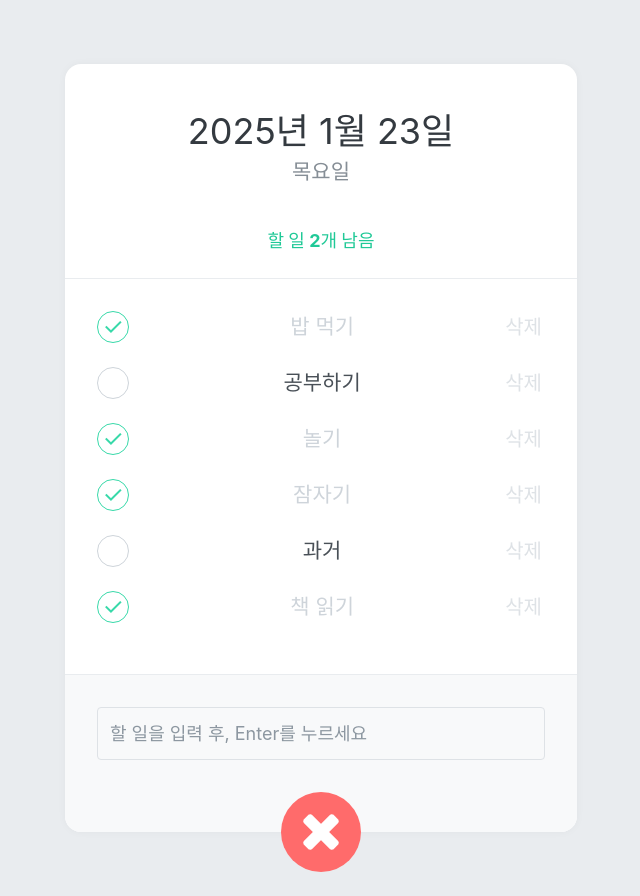
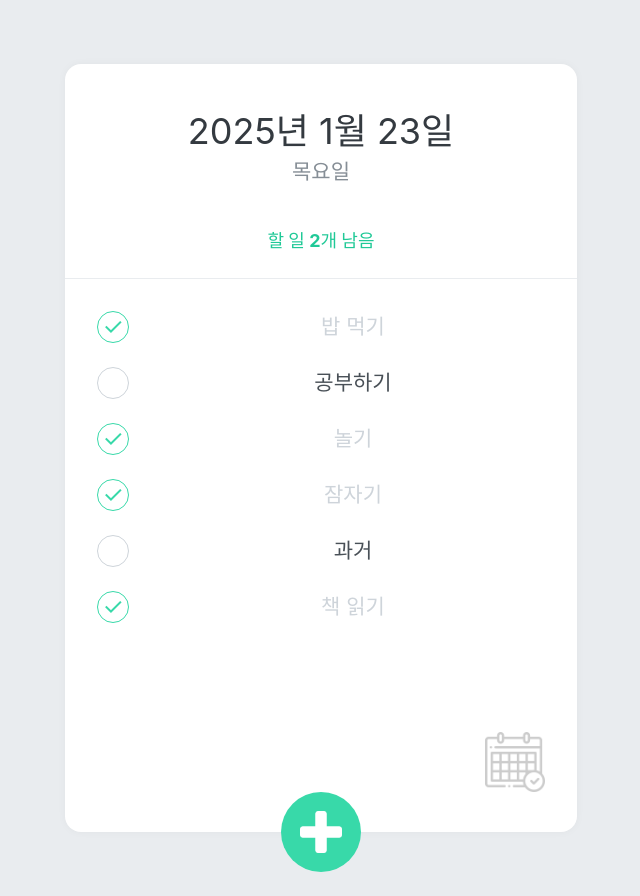
Before and after one commit to jsh6269/todo-list, a React (Vite) app: page / in a window 1280 px wide. Shown: the whole page, without its empty margins (319-959 px from the left). Built offline with nearby package versions, Linux system fonts and the light colour scheme.

Commit message:
after seminar week2
template for calendar

fix bugs

```diff
--- a/src/App.jsx
+++ b/src/App.jsx
@@ -1,5 +1,6 @@
 import "./App.css";
 import TodoTemplate from "./components/TodoTemplate";
+import Calendar from "./components/Calendar";
 import { BrowserRouter, Route, Routes } from "react-router-dom";
 
 function App() {
@@ -8,6 +9,7 @@ function App() {
       <div className="template-container">
         <Routes>
           <Route path="/" element={<TodoTemplate />} />
+          <Route path="/calendar" element={<Calendar />} />
         </Routes>
       </div>
     </BrowserRouter>
--- /dev/null
+++ b/src/components/Calendar/index.jsx
@@ -0,0 +1,20 @@
+import CheckListIcon from "../../assets/checklist.png";
+import DayModal from "../DayModal";
+
+import {
+  format,
+  startOfMonth,
+  endOfMonth,
+  startOfWeek,
+  endOfWeek,
+  add,
+  sub,
+  isSameMonth,
+  isSameDay,
+} from "date-fns";
+
+const Calendar = () => {
+  return <></>;
+};
+
+export default Calendar;
--- /dev/null
+++ b/src/components/DayModal/index.jsx
@@ -0,0 +1,7 @@
+import { format } from "date-fns";
+
+const DayModal = () => {
+  return <></>;
+};
+
+export default DayModal;
--- a/src/components/TodoCreate/index.jsx
+++ b/src/components/TodoCreate/index.jsx
@@ -1,15 +1,42 @@
+import { useState } from "react";
 import plus from "../../assets/plus.png";
 
-const TodoCreate = () => {
+const TodoCreate = ({ onCreate }) => {
+  const [open, setOpen] = useState(false);
+  const [text, setText] = useState("");
+
+  const handleTextInputChange = (e) => {
+    setText(e.target.value);
+  };
+  const handleSubmit = (e) => {
+    e.preventDefault();
+    if (text.trim()) {
+      onCreate(text);
+    }
+    setText("");
+    setOpen(false);
+  };
+  const handleCreateToggleButtonClick = () => {
+    setOpen((open) => !open);
+  };
   return (
     <>
-      <div className="absolute left-0 bottom-0 w-full z-5">
-        <form className="insert-form">
-          <input autoFocus placeholder="할 일을 입력 후, Enter를 누르세요" />
-        </form>
-      </div>
-
-      <button className={"circle-button button-open"}>
+      {open && (
+        <div className="absolute left-0 bottom-0 w-full z-5">
+          <form className="insert-form" onSubmit={handleSubmit}>
+            <input
+              autoFocus
+              placeholder="할 일을 입력 후, Enter를 누르세요"
+              onChange={handleTextInputChange}
+              value={text}
+            />
+          </form>
+        </div>
+      )}
+      <button
+        className={open ? "circle-button button-open" : "circle-button"}
+        onClick={handleCreateToggleButtonClick}
+      >
         <img src={plus} className="invert" />
       </button>
     </>
--- a/src/components/TodoItem/index.jsx
+++ b/src/components/TodoItem/index.jsx
@@ -1,13 +1,35 @@
-const TodoItem = ({ todo }) => {
-  const { id, text, done } = todo;
+import { useState } from "react";
+
+const TodoItem = ({ todo, onToggle, onRemove }) => {
+  const { text, done } = todo;
+  const [isRemoveIconVisible, setIsRemoveIconVisible] = useState(false);
+
+  const handleMouseOver = () => setIsRemoveIconVisible(true);
+  const handleMouseLeave = () => setIsRemoveIconVisible(false);
+  const handleCheckButtonClick = () => onToggle();
+
+  const handleDeleteButtonClick = () => onRemove();
 
   return (
-    <div className="flex items-center py-3">
-      <div className={done ? "check-circle circle-done" : "check-circle"}>
+    <div
+      className="flex items-center py-3"
+      onMouseOver={handleMouseOver}
+      onMouseLeave={handleMouseLeave}
+    >
+      <div
+        className={done ? "check-circle circle-done" : "check-circle"}
+        onClick={handleCheckButtonClick}
+      >
         {done ? "✓" : ""}
       </div>
       <div className={done ? "text text-done" : "text"}>{text}</div>
-      <div className={"remove-icon visible"}>삭제</div>
+      <div
+        className={"remove-icon"}
+        style={{ display: isRemoveIconVisible ? "initial" : "none" }}
+        onClick={handleDeleteButtonClick}
+      >
+        삭제
+      </div>
     </div>
   );
 };
--- a/src/components/TodoList/index.jsx
+++ b/src/components/TodoList/index.jsx
@@ -4,7 +4,12 @@ const TodoList = ({ todos, onToggle, onRemove }) => {
   return (
     <div className="flex-1 m-[20px_10px_62px_32px] overflow-y-auto">
       {todos.map((todo) => (
-        <TodoItem key={todo.id} todo={todo} />
+        <TodoItem
+          key={todo.id}
+          todo={todo}
+          onToggle={() => onToggle(todo.id)}
+          onRemove={() => onRemove(todo.id)}
+        />
       ))}
     </div>
   );
--- a/src/components/TodoTemplate/index.jsx
+++ b/src/components/TodoTemplate/index.jsx
@@ -2,15 +2,53 @@ import TodoList from "../TodoList";
 import TodoDummyData from "../../data/dummy.json";
 import TodoHead from "../TodoHead";
 import TodoCreate from "../TodoCreate";
+import { useEffect } from "react";
+import { useState } from "react";
+import { Link } from "react-router-dom";
+import CalenderIcon from "../../assets/calendar.png";
 
 const TodoTemplate = () => {
-  const todos = TodoDummyData;
+  const [todos, setTodos] = useState([]);
+
+  const handleToggle = (id) => {
+    const newTodos = todos.map((todo) =>
+      todo.id === id ? { ...todo, done: !todo.done } : todo
+    );
+    setTodos(newTodos);
+  };
+
+  const handleRemove = (id) => {
+    const newTodos = todos.filter((todo) => todo.id !== id);
+    setTodos(newTodos);
+  };
+
+  const handleCreate = (text) => {
+    const lastId = todos.length > 0 ? todos[todos.length - 1].id : 0;
+
+    const newTodo = {
+      id: lastId + 1,
+      text: text,
+      done: false,
+    };
+
+    setTodos([...todos, newTodo]);
+  };
+
+  useEffect(() => {
+    setTodos(TodoDummyData);
+  }, []);
 
   return (
     <>
       <TodoHead todos={todos} />
-      <TodoList todos={todos} />
-      <TodoCreate />
+      <TodoList todos={todos} onToggle={handleToggle} onRemove={handleRemove} />
+      <TodoCreate onCreate={handleCreate} />
+      <Link to="/calendar">
+        <img
+          src={CalenderIcon}
+          className="absolute w-15 right-8 bottom-10 opacity-20 hover:opacity-100 transition-opacity duration-120"
+        />
+      </Link>
     </>
   );
 };
```
